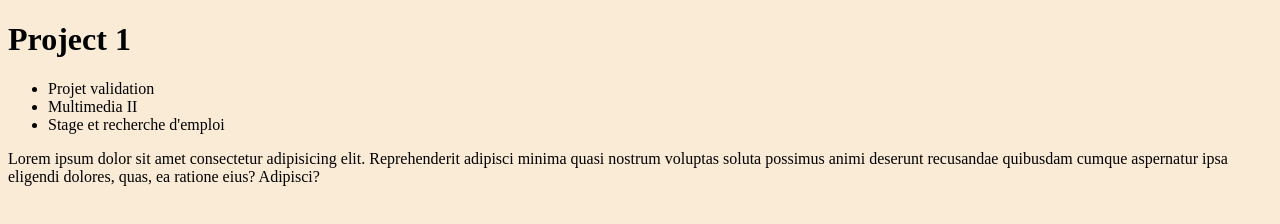
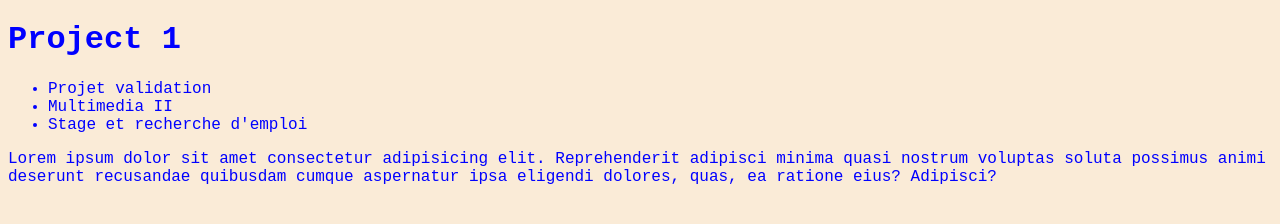
Before and after one commit to or475/P1, a plain HTML site: page index.html in a window 1280 px wide. Drawn offline with Linux system fonts and the light colour scheme.

Commit message:
font change

```diff
--- a/css/style.css
+++ b/css/style.css
@@ -1,3 +1,5 @@
 body{
     background-color:antiquewhite;
+    color:blue;
+    font-family: 'Courier New', Courier, monospace;
 }
```
